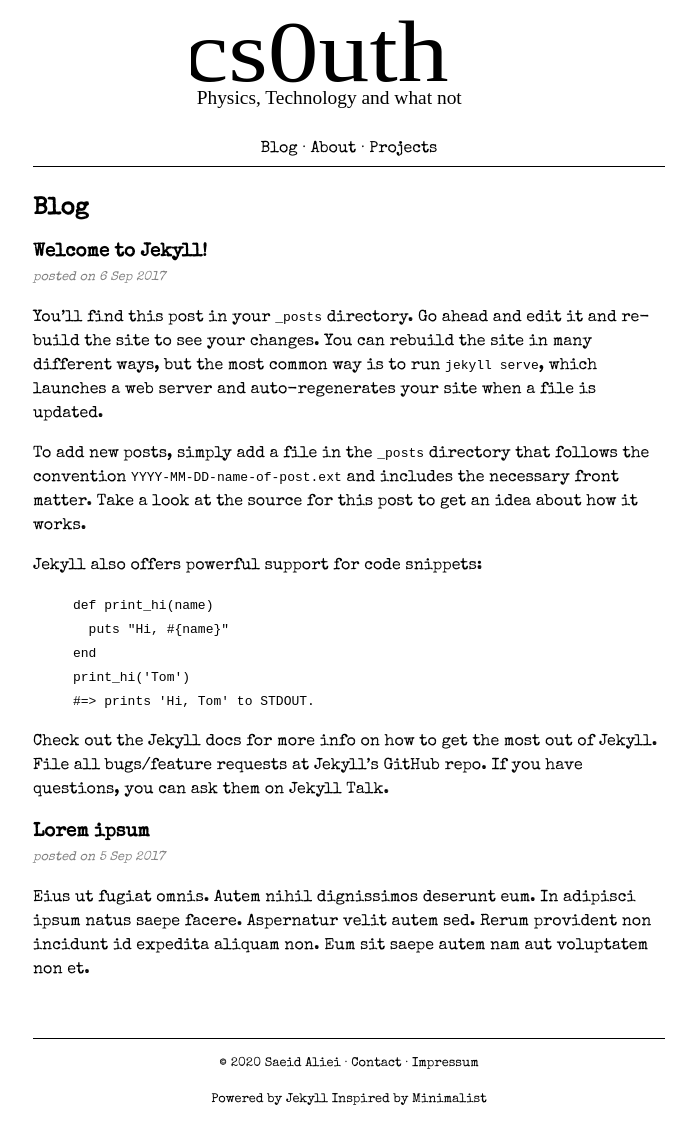
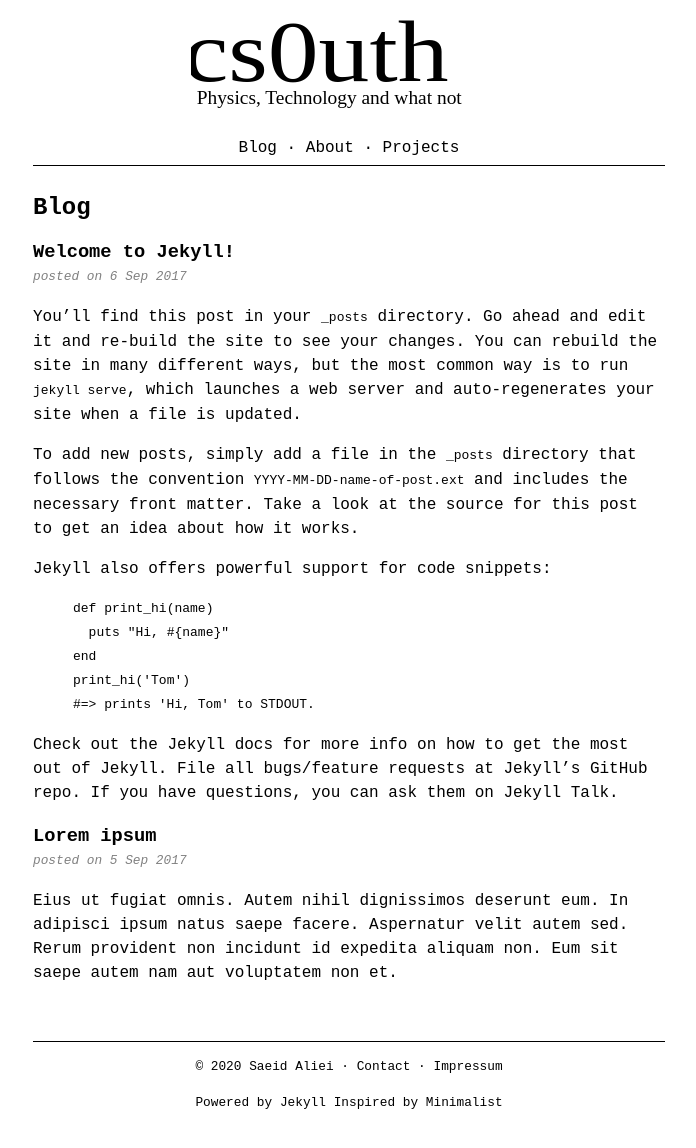
Before and after one commit to saliei/saliei.github.io, a Jekyll site: the page built from index.md, in a window 1280 px wide. Shown: the whole page, without its empty margins (291-987 px from the left). Built offline with Jekyll 4.4.1, drawn with Linux system fonts in a browser that asks for light colours.

Commit message:
change font

```diff
--- a/assets/css/style.css
+++ b/assets/css/style.css
@@ -1,9 +1,9 @@
-@import url('https://fonts.googleapis.com/css2?family=Cutive+Mono&family=Special+Elite&display=swap');
+@import url('https://fonts.googleapis.com/css2?family=Cutive+Mono&family=Inconsolata:wght@400;700&display=swap');
 body	{
 	margin-top: 0px;
 	padding:0;
 	/*font-family: 'Cutive Mono', serif;*/
-    font-family: 'Special Elite', cursive;
+    font-family: 'Inconsolate', monospace;
 	font-size:100%;
 	line-height:150%;
 }
```
